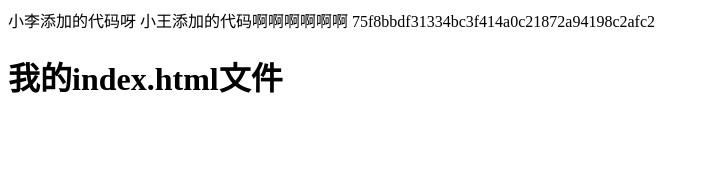
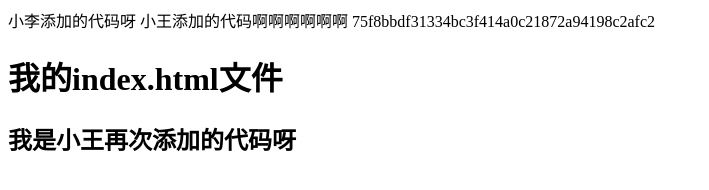
Before and after one commit to malang6/0930git, a plain HTML site: page index.html in a window 1280 px wide. Shown: the whole page, without its empty margins (0-709 px from the left). Drawn offline with Linux system fonts and the light colour scheme.

Commit message:
xiaowang2

```diff
--- a/index.html
+++ b/index.html
@@ -10,5 +10,6 @@
 </head>
 <body>
     <h1>我的index.html文件</h1>
+    <h2>我是小王再次添加的代码呀</h2>
 </body>
 </html>
```
